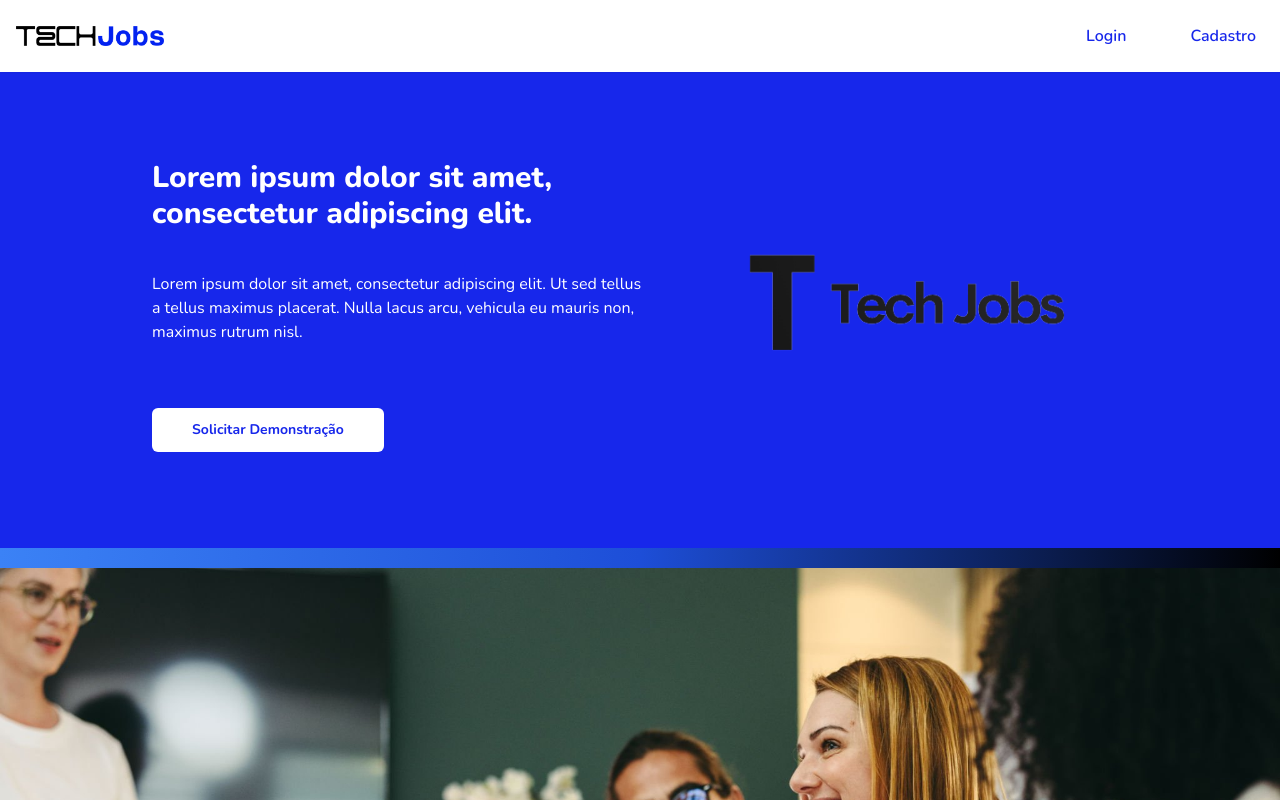
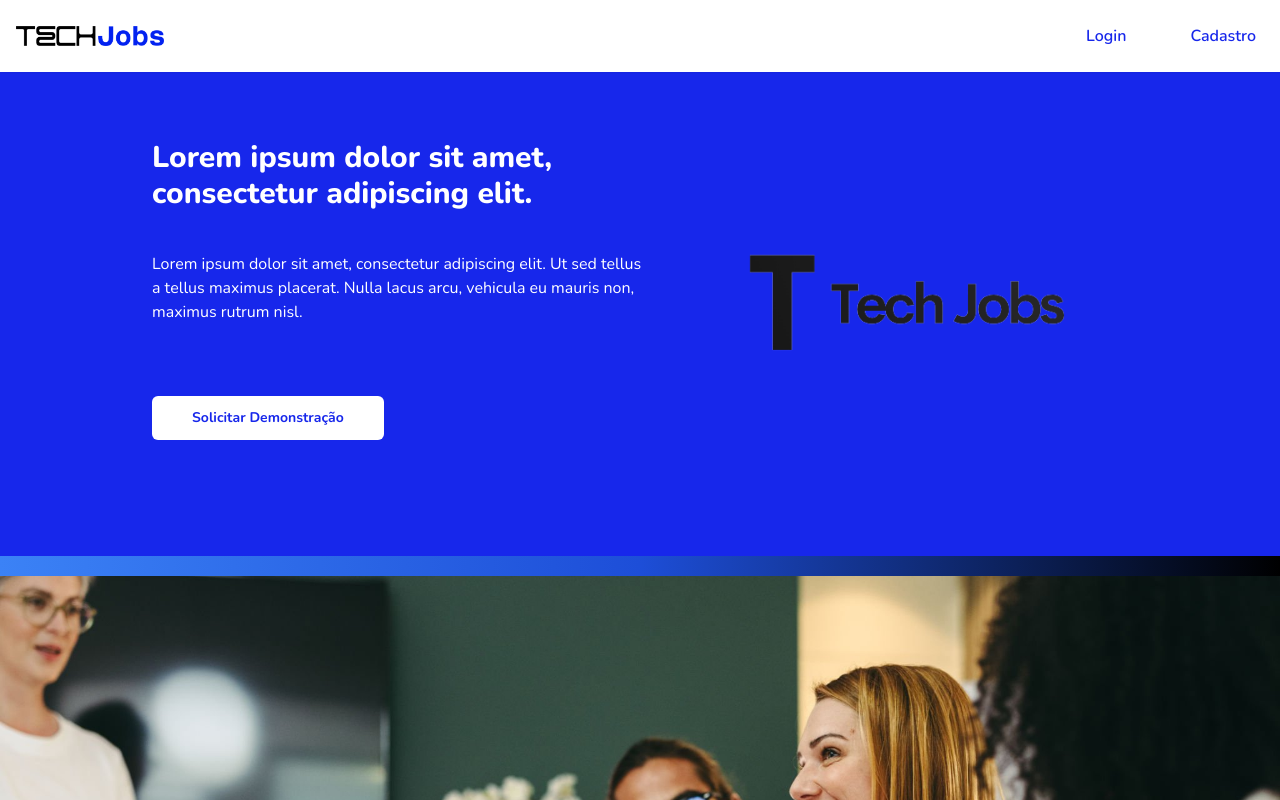
Before and after one commit to aughustuss/EmpregosTech, a Next.js app in the folder frontend/: page / in a window 1280 px wide. Shown: the top 800 px of the page. Built offline with nearby package versions, Linux system fonts and the light colour scheme.

Commit message:
fix: responsividade do bannet

```diff
--- a/frontend/src/app/page.tsx
+++ b/frontend/src/app/page.tsx
@@ -11,8 +11,8 @@ const HomePage = () => {
       <NavBar />
       <div className="w-full h-full bg-[#1727eb] overflow-y-hidden pt-12  md:pt-12 ">
         <div className="h-full">
-          <section className="flex w-full flex-row h-[500px] bg-[#1727eb] md:px-28">
-            <div className="w-full flex flex-col mx-4 mt-6 gap-y-14 px-6 items-center md:items-start  md:px-0 md:ml-10 md:w-1/2 md:gap-y-16 md:mt-12">
+          <section className="flex w-full mb-2 flex-row h-[500px] bg-[#1727eb] md:px-28">
+            <div className="w-full flex flex-col mx-4 mt-6 gap-y-10 px-6 items-center md:items-start  md:px-0 md:ml-10 md:w-1/2 md:  md:mt-7">
               <div className="flex flex-col justify-center items-center mt-16 gap-10">
                 <h3 className="font-extrabold text-3xl text-white">
                   Lorem ipsum dolor sit amet, consectetur adipiscing elit.
@@ -23,7 +23,7 @@ const HomePage = () => {
                   vehicula eu mauris non, maximus rutrum nisl.
                 </h4>
               </div>
-              <div className="md:w-1/2">
+              <div className="md:w-full lg:mt-8 ">
                 <button className="py-3 px-6 md:px-10 rounded-md text-sm font-bold hover:shadow-lg  bg-white text-[#1727eb]">
                   Solicitar Demonstração{" "}
                 </button>
```
